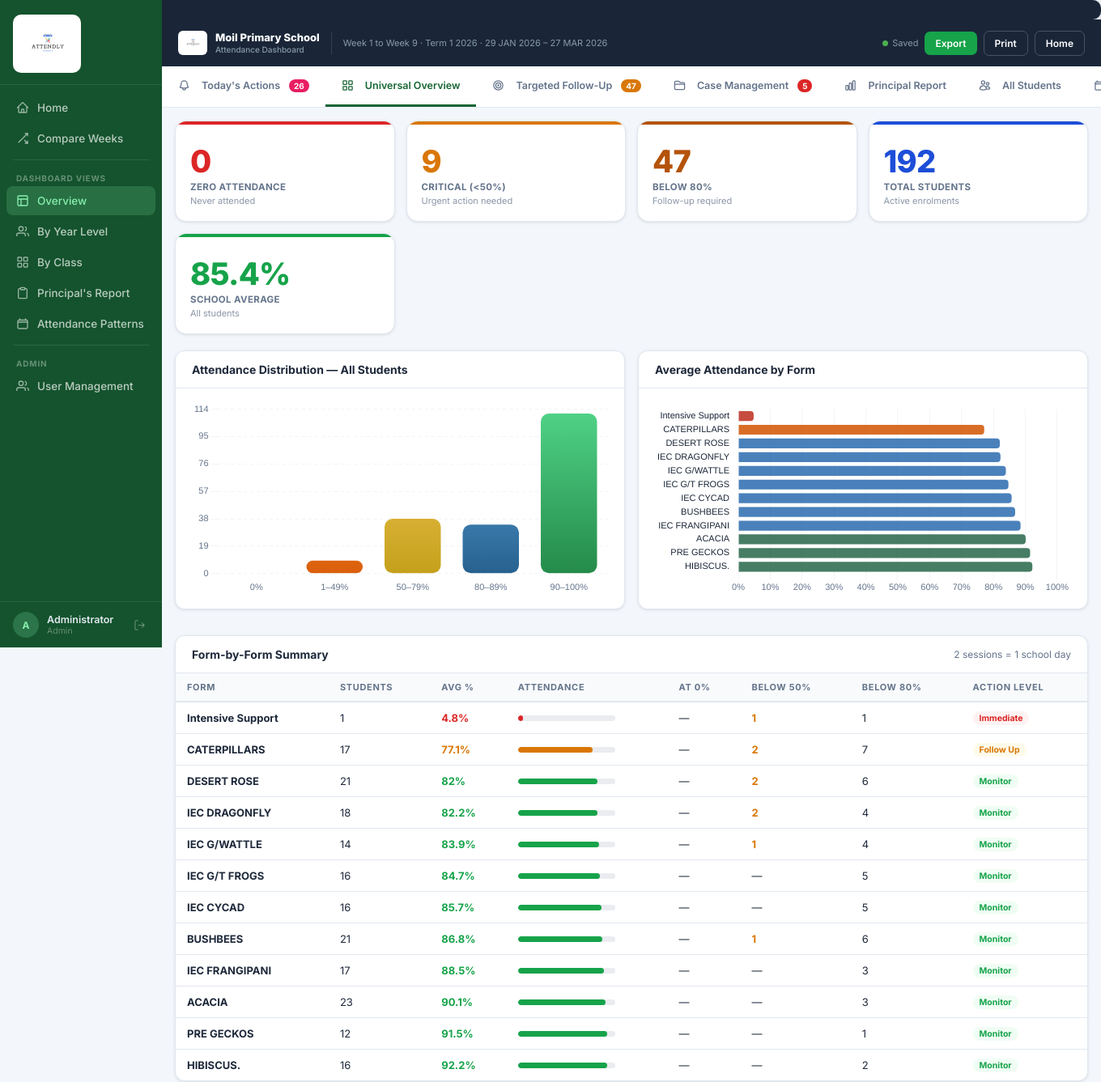
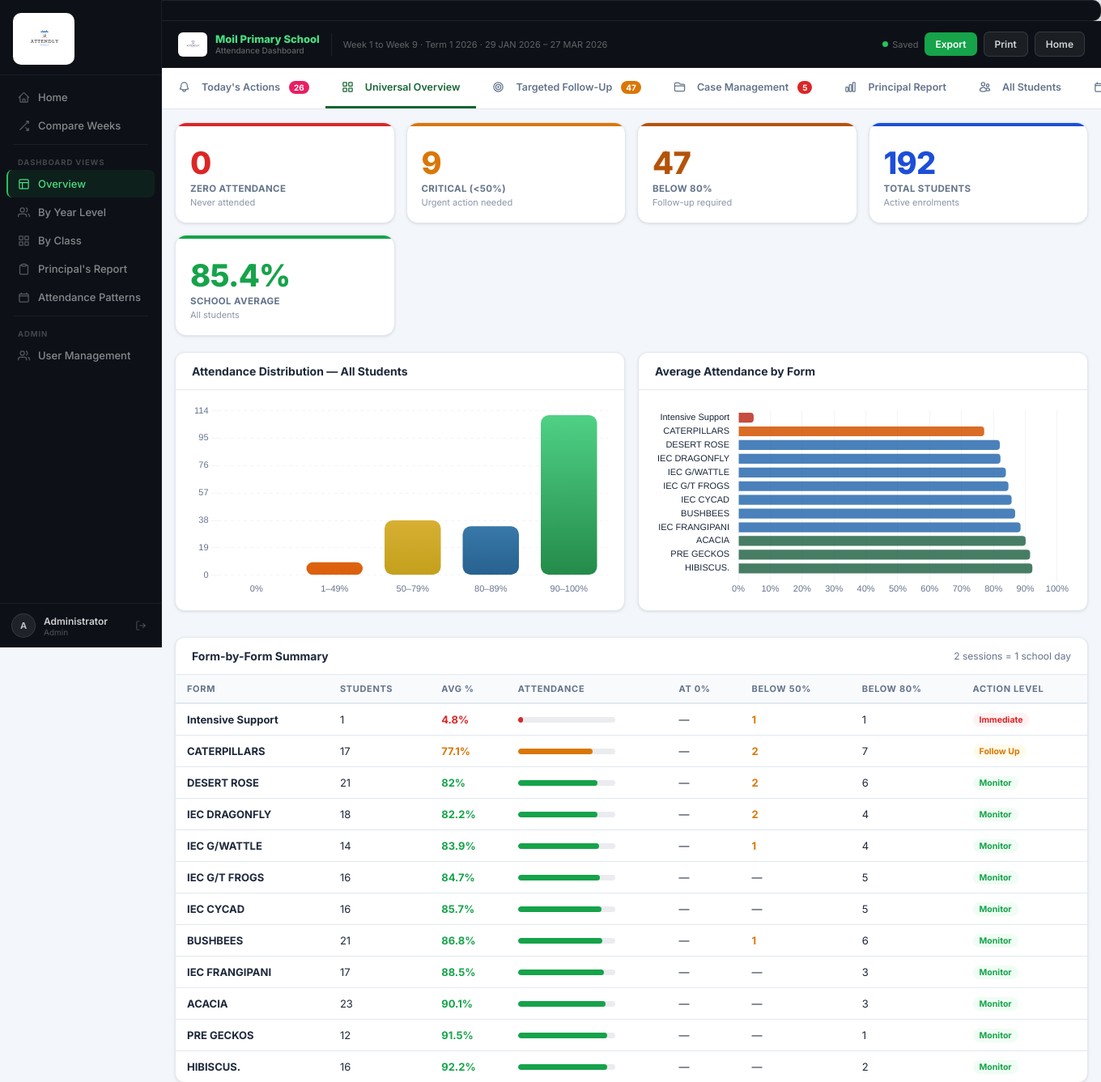
Before and after one commit to Amritak47/School-Attendance-Dashboard, a Flask app: page /dashboard/7 in a window 1360 px wide; the page is wider, and only the part inside the window is pictured. Shown: the top 1337 px of that part at 81% size. Run offline with Flask 3, Linux system fonts and the light colour scheme; a user stored in the database is signed in; data comes from the database, SQL or seed files in the repository; data that the repository does not hold is empty.

Commit message:
Premium dark shell: unified #0D1117 sidebar + topnav, green accent-only active
- Sidebar and topnav now share the same near-black (#0D1117) background — one cohesive frame
- Active sidebar link: thin left green border (#22C55E) + subtle green tint, no heavy block fill
- Inactive links: 50% opacity, hover lifts to 85% — clean and understated
- School name in topnav: #4ADE80 green accent (brand pop on dark)
- Upload info, role text, save label: consistent muted opacity
- Topnav outline buttons: glass-style (semi-transparent bg + border)
- Sidebar section labels and dividers: much more subtle
- Toast notification: matches dark shell with subtle border
- User avatar: neutral white/glass style instead of green tint

https://claude.ai/code/session_017J1nnBPZsvjt6os6FKhmQC

```diff
--- a/moil_backend/templates/dashboard.html
+++ b/moil_backend/templates/dashboard.html
@@ -30,22 +30,22 @@
 body{font-family:'Inter',sans-serif;background:var(--bg);color:var(--text);min-height:100vh;font-size:14px;}
 
 /* ── TOP NAV ── */
-.topnav{background:var(--navy);color:white;display:flex;align-items:center;padding:0 20px;height:58px;gap:14px;position:sticky;top:0;z-index:300;}
+.topnav{background:#0D1117;color:white;display:flex;align-items:center;padding:0 20px;height:58px;gap:14px;position:sticky;top:0;z-index:300;border-bottom:1px solid rgba(255,255,255,0.06);}
 .nav-brand{display:flex;align-items:center;gap:10px;flex-shrink:0;}
 .nav-brand img{height:34px;width:auto;border-radius:6px;object-fit:contain;border:none;padding:3px 8px;background:white;}
 .nav-brand-text{line-height:1.2;}
-.nav-brand-text .school{font-size:13px;font-weight:800;}
-.nav-brand-text .role{font-size:10px;color:#8899AA;font-weight:500;}
-.nav-divider{width:1px;height:28px;background:rgba(255,255,255,0.12);flex-shrink:0;}
-.nav-upload-info{font-size:11px;color:#8899AA;flex:1;overflow:hidden;text-overflow:ellipsis;white-space:nowrap;}
+.nav-brand-text .school{font-size:13px;font-weight:800;color:#4ADE80;}
+.nav-brand-text .role{font-size:10px;color:rgba(255,255,255,0.35);font-weight:500;}
+.nav-divider{width:1px;height:28px;background:rgba(255,255,255,0.08);flex-shrink:0;}
+.nav-upload-info{font-size:11px;color:rgba(255,255,255,0.35);flex:1;overflow:hidden;text-overflow:ellipsis;white-space:nowrap;}
 .nav-right{display:flex;align-items:center;gap:8px;margin-left:auto;flex-shrink:0;}
-.save-dot{width:7px;height:7px;border-radius:50%;background:#4CAF50;}
+.save-dot{width:7px;height:7px;border-radius:50%;background:#22C55E;}
 .save-dot.saving{background:#FFC107;animation:blink 0.8s infinite;}
 @keyframes blink{0%,100%{opacity:1}50%{opacity:0.3}}
-.save-txt{font-size:11px;color:#8899AA;}
+.save-txt{font-size:11px;color:rgba(255,255,255,0.35);}
 .nbtn{padding:7px 13px;border-radius:7px;font-size:12px;font-weight:600;cursor:pointer;border:none;font-family:'Inter',sans-serif;transition:all 0.15s;display:inline-flex;align-items:center;gap:5px;text-decoration:none;white-space:nowrap;}
-.nbtn-outline{background:transparent;border:1.5px solid rgba(255,255,255,0.2);color:white;}
-.nbtn-outline:hover{border-color:rgba(255,255,255,0.5);}
+.nbtn-outline{background:rgba(255,255,255,0.06);border:1.5px solid rgba(255,255,255,0.12);color:rgba(255,255,255,0.8);}
+.nbtn-outline:hover{background:rgba(255,255,255,0.10);border-color:rgba(255,255,255,0.25);color:white;}
 .nbtn-green{background:var(--green);color:white;}
 
 /* ── LAYER TABS ── */
@@ -210,8 +210,9 @@ body{font-family:'Inter',sans-serif;background:var(--bg);color:var(--text);min-h
   border-radius:10px;
   font-size:13px;
   font-weight:600;
-  box-shadow:0 8px 28px rgba(0,0,0,0.22);
-  background:#1A2638;
+  box-shadow:0 8px 28px rgba(0,0,0,0.40);
+  background:#0D1117;
+  border:1px solid rgba(255,255,255,0.08);
 }
 
 /* ── MODAL ── */
@@ -222,62 +223,70 @@ body{font-family:'Inter',sans-serif;background:var(--bg);color:var(--text);min-h
 body{margin:0;}
 .app-shell{display:flex;min-height:100vh;}
 .sidebar{
-  width:220px;background:#14532D;color:#fff;
+  width:220px;background:#0D1117;color:#fff;
   display:flex;flex-direction:column;
   position:fixed;top:0;left:0;bottom:0;
   z-index:200;overflow-y:auto;
+  border-right:1px solid rgba(255,255,255,0.06);
 }
 .sidebar-logo{
-  padding:18px 16px 14px;
-  border-bottom:1px solid rgba(255,255,255,0.10);
+  padding:16px 16px 12px;
+  border-bottom:1px solid rgba(255,255,255,0.06);
 }
 .sidebar-logo img{
-  height:72px;width:auto;
+  height:64px;width:auto;
   background:white;border-radius:10px;
   padding:6px 12px;display:block;
 }
 .sidebar-nav{padding:10px 8px;flex:1;}
 .sidebar-link{
   display:flex;align-items:center;gap:10px;
-  padding:10px 12px;border-radius:8px;
-  color:rgba(255,255,255,0.70);text-decoration:none;
-  font-size:13.5px;font-weight:500;
+  padding:9px 12px;border-radius:7px;
+  color:rgba(255,255,255,0.50);text-decoration:none;
+  font-size:13px;font-weight:500;
   transition:background 0.15s,color 0.15s;
-  margin-bottom:2px;
+  margin-bottom:1px;
   cursor:pointer;
-}
-.sidebar-link:hover{background:rgba(255,255,255,0.10);color:#fff;}
-.sidebar-link.active{background:rgba(134,239,172,0.18);color:#86EFAC;}
-.sidebar-link svg{width:16px;height:16px;flex-shrink:0;opacity:0.8;}
+  border-left:2px solid transparent;
+}
+.sidebar-link:hover{background:rgba(255,255,255,0.05);color:rgba(255,255,255,0.85);}
+.sidebar-link.active{
+  background:rgba(34,197,94,0.08);
+  color:#4ADE80;
+  border-left-color:#22C55E;
+}
+.sidebar-link svg{width:15px;height:15px;flex-shrink:0;opacity:0.6;}
+.sidebar-link:hover svg{opacity:0.9;}
 .sidebar-link.active svg{opacity:1;}
 .sidebar-user{
-  padding:12px 16px;
-  border-top:1px solid rgba(255,255,255,0.08);
+  padding:12px 14px;
+  border-top:1px solid rgba(255,255,255,0.06);
   display:flex;align-items:center;gap:10px;
 }
 .user-avatar{
-  width:32px;height:32px;border-radius:50%;
-  background:rgba(134,239,172,0.22);
+  width:30px;height:30px;border-radius:50%;
+  background:rgba(255,255,255,0.08);
   display:flex;align-items:center;justify-content:center;
-  font-size:12px;font-weight:700;color:#86EFAC;
+  font-size:11px;font-weight:700;color:rgba(255,255,255,0.7);
   flex-shrink:0;text-transform:uppercase;
+  border:1px solid rgba(255,255,255,0.10);
 }
 .user-info{flex:1;min-width:0;}
-.user-name{font-size:12.5px;font-weight:600;color:#E2E8F0;white-space:nowrap;overflow:hidden;text-overflow:ellipsis;}
-.user-role{font-size:10.5px;color:rgba(255,255,255,0.35);text-transform:capitalize;}
+.user-name{font-size:12px;font-weight:600;color:rgba(255,255,255,0.8);white-space:nowrap;overflow:hidden;text-overflow:ellipsis;}
+.user-role{font-size:10px;color:rgba(255,255,255,0.28);text-transform:capitalize;}
 .logout-btn{
   background:none;border:none;cursor:pointer;
-  color:rgba(255,255,255,0.3);padding:4px;
+  color:rgba(255,255,255,0.22);padding:4px;
   border-radius:5px;transition:color 0.15s,background 0.15s;
   display:flex;
 }
-.logout-btn:hover{color:#EF4444;background:rgba(239,68,68,0.1);}
-.logout-btn svg{width:15px;height:15px;}
-.sidebar-divider{height:1px;background:rgba(255,255,255,0.10);margin:8px 8px;}
+.logout-btn:hover{color:#EF4444;background:rgba(239,68,68,0.10);}
+.logout-btn svg{width:14px;height:14px;}
+.sidebar-divider{height:1px;background:rgba(255,255,255,0.06);margin:6px 8px;}
 .sidebar-section-label{
-  font-size:10px;font-weight:700;text-transform:uppercase;
-  letter-spacing:0.8px;color:rgba(255,255,255,0.35);
-  padding:8px 12px 4px;
+  font-size:9.5px;font-weight:700;text-transform:uppercase;
+  letter-spacing:0.9px;color:rgba(255,255,255,0.22);
+  padding:10px 14px 4px;
 }
 .main-wrap{margin-left:220px;flex:1;min-width:0;}
 @media(max-width:768px){
@@ -843,7 +852,7 @@ body{margin:0;}
   <div class="nav-brand">
     <img src="{{ url_for('static', filename='logo.svg') }}" alt="Moil Primary School" style="height:30px;width:auto;border-radius:6px;object-fit:contain;background:white;padding:3px 6px;">
     <div class="nav-brand-text">
-      <div class="school" style="color:white;">Moil Primary School</div>
+      <div class="school">Moil Primary School</div>
       <div class="role">Attendance Dashboard</div>
     </div>
   </div>
```
